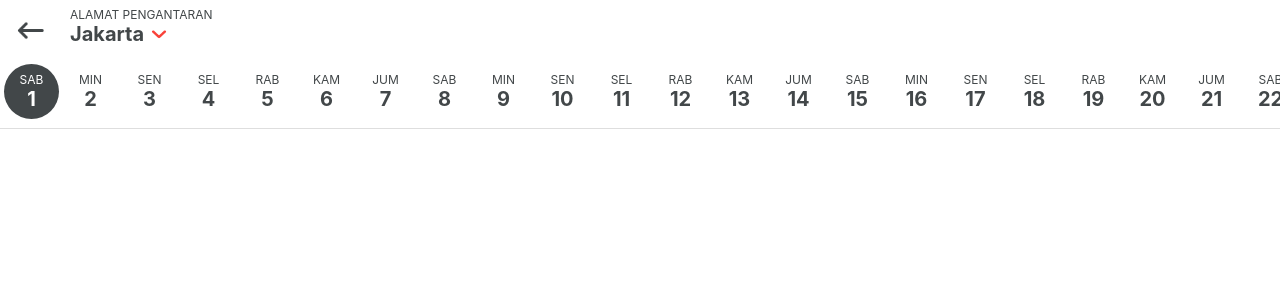
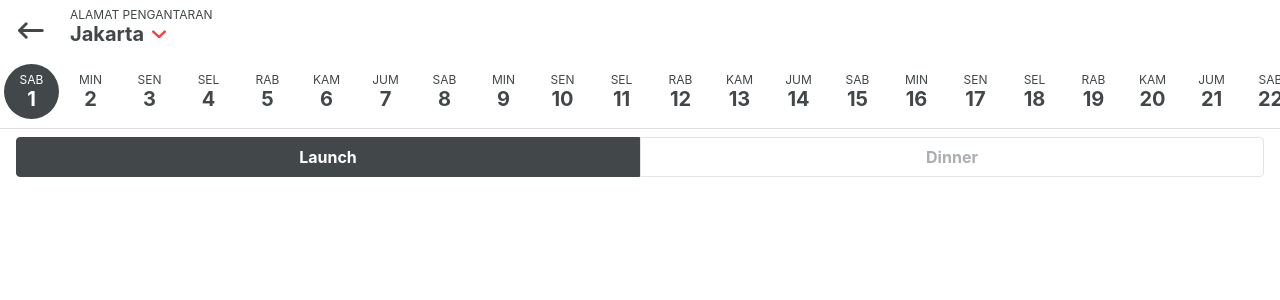
Before and after one commit to subekti404dev/636b3828fb44b826f089a0d599df99824bd1ae5c, a React (Create React App) app: page / in a window 1280 px wide. Shown: the top 300 px of the page. Built offline with nearby package versions, Linux system fonts and the light colour scheme.

Commit message:
add button-group

```diff
--- /dev/null
+++ b/src/screens/home/button-group/button-group.css
@@ -0,0 +1,36 @@
+.btn-group {
+  padding: 8px 16px;
+ }
+
+ .btn-group > .btn {
+  display: flex;
+  flex: 1;
+  flex-direction: row;
+  height: 40px;
+ }
+
+ .btn-group > .btn > .option {
+  display: flex;
+  flex: 1;
+  font-weight: bold;
+  justify-content: center;
+  align-items: center;
+  border: 1px solid #E4E4E4;
+  color: #ABAFB1;
+ }
+
+ .btn-group > .btn > .option-active {
+  border: 1px solid #424749;
+  background-color: #424749;
+  color: #fff;
+ }
+
+ .btn-group > .btn > .option-first {
+  border-top-left-radius: 4px;
+  border-bottom-left-radius: 4px;
+ }
+
+ .btn-group > .btn > .option-last {
+  border-top-right-radius: 4px;
+  border-bottom-right-radius: 4px;
+ }
--- /dev/null
+++ b/src/screens/home/button-group/button-group.js
@@ -0,0 +1,37 @@
+import React from 'react';
+import './button-group.css';
+
+const ButtonGroup = (props) => {
+  const [activeIndex, setActiveIndex] = React.useState(props.initialIndex || 0);
+  const onChange = (index) => {
+    setActiveIndex(index);
+    if (props.onChange) props.onChange(index);
+  }
+  return (
+    <div className="btn-group">
+      <div className="btn">
+        {(props.buttons || []).map((btn, index) => {
+          const classNames = ["option", "pointer"];
+          const isActive = activeIndex === index;
+          const isFirst = index === 0;
+          const isLast = index === (props.buttons || []).length - 1;
+          isActive && classNames.push("option-active");
+          isFirst && classNames.push("option-first");
+          isLast && classNames.push("option-last");
+          return (
+            <div
+              key={index}
+              className={classNames.join(" ")}
+              onClick={() => onChange(index)}
+            >
+              {btn}
+            </div>
+          )
+        })}
+      </div>
+    </div>
+
+  )
+}
+
+export default ButtonGroup;
--- a/src/screens/home/home.js
+++ b/src/screens/home/home.js
@@ -2,12 +2,19 @@ import React from 'react';
 import './home.css';
 import Header from './header/header';
 import DatePicker from './date-picker/date-picker';
+import ButtonGroup from './button-group/button-group';
 
 const Home = (props) => {
+  const [activeSwitchIndex, selectedSwitchIndex] = React.useState(0);
   return (
     <div className="home">
       <Header />
       <DatePicker />
+      <ButtonGroup
+        buttons={["Launch", "Dinner"]}
+        initialIndex={activeSwitchIndex}
+        onChange={selectedSwitchIndex}
+      />
     </div>
   )
 }
```
